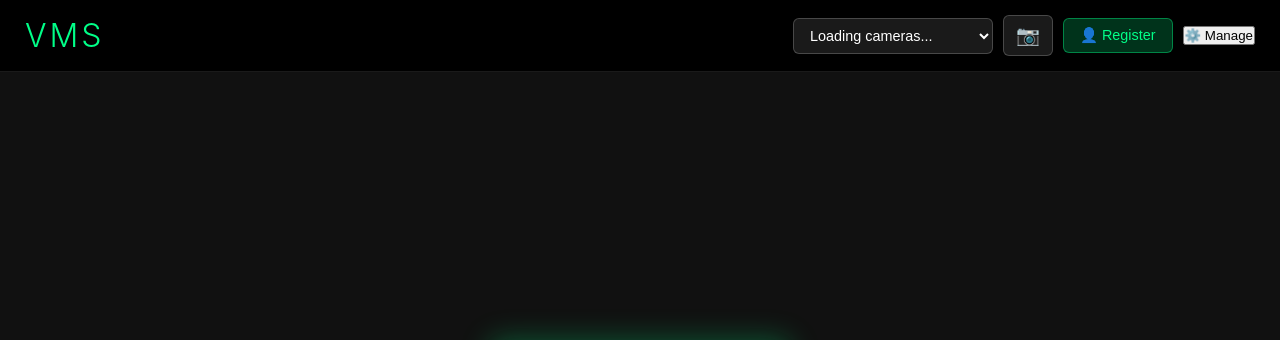
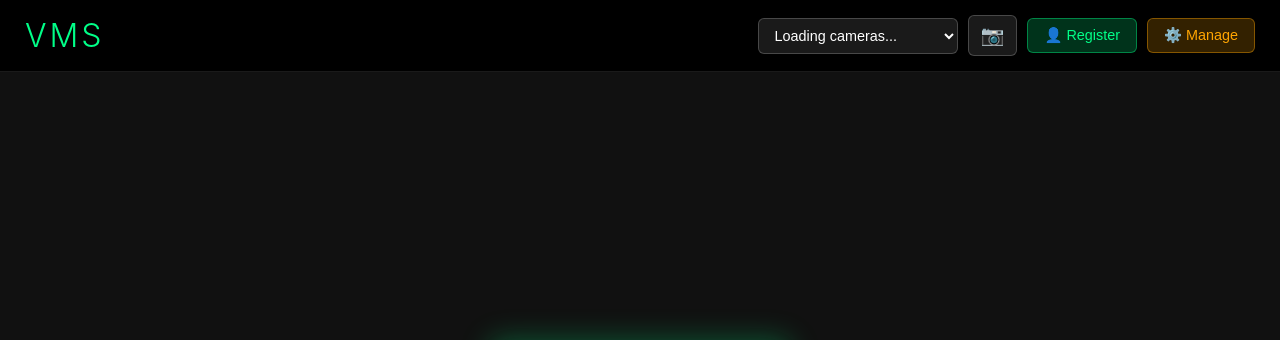
Before and after one commit to sumit111111113/AI, a Node server app: page / in a window 1280 px wide. Shown: the top 340 px of the page. Run offline with Node 20, Linux system fonts and the light colour scheme; some libraries are stand-ins or nearby versions.

Commit message:
Add manage button styles
cgen-8d75f5a2d4974e13a0074a3ba05f2828

```diff
--- a/views/index.ejs
+++ b/views/index.ejs
@@ -175,6 +175,26 @@ body {
 
 .register-btn:hover {
     background: rgba(0, 255, 136, 0.3);
+    transform: translateY(-1px);
+}
+
+.manage-btn {
+    background: rgba(255, 165, 0, 0.2);
+    border: 1px solid rgba(255, 165, 0, 0.4);
+    color: #ffa500;
+    padding: 8px 16px;
+    border-radius: 6px;
+    cursor: pointer;
+    font-size: 0.9rem;
+    font-weight: 500;
+    transition: all 0.3s ease;
+    display: flex;
+    align-items: center;
+    gap: 5px;
+}
+
+.manage-btn:hover {
+    background: rgba(255, 165, 0, 0.3);
     transform: translateY(-1px);
 }
 
```
